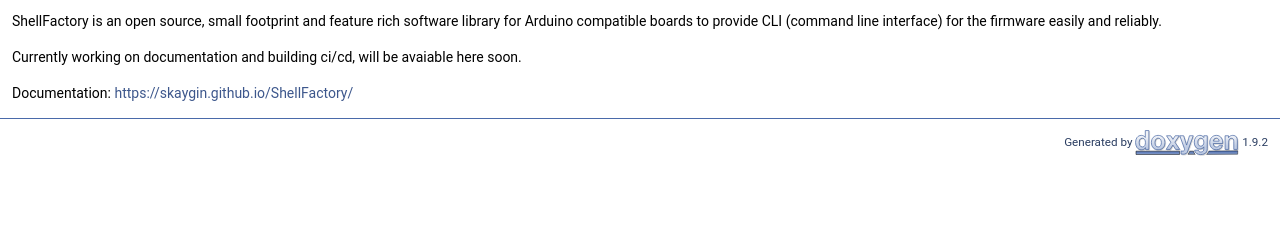
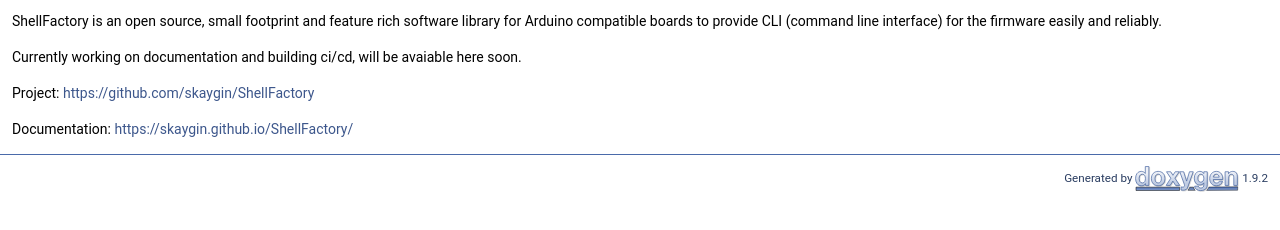
Before and after one commit to skaygin/AShellFactory, a plain HTML site: page index.html in a window 1280 px wide. Shown: the part 156-386 px from the top of the page. Drawn offline with Linux system fonts and the light colour scheme.

Commit message:
deploy: a59d0a95cac86fe1eecafec5718116eaf539cd9f

```diff
--- a/index.html
+++ b/index.html
@@ -67,6 +67,7 @@ $(function() {
 <div class="contents">
 <div class="textblock"><p ><a class="anchor" id="md_README"></a> ShellFactory is an open source, small footprint and feature rich software library for Arduino compatible boards to provide CLI (command line interface) for the firmware easily and reliably.</p>
 <p >Currently working on documentation and building ci/cd, will be avaiable here soon.</p>
+<p >Project: <a href="https://github.com/skaygin/ShellFactory">https://github.com/skaygin/ShellFactory</a></p>
 <p >Documentation: <a href="https://skaygin.github.io/ShellFactory/">https://skaygin.github.io/ShellFactory/</a> </p>
 </div></div><!-- PageDoc -->
 </div><!-- contents -->
```
